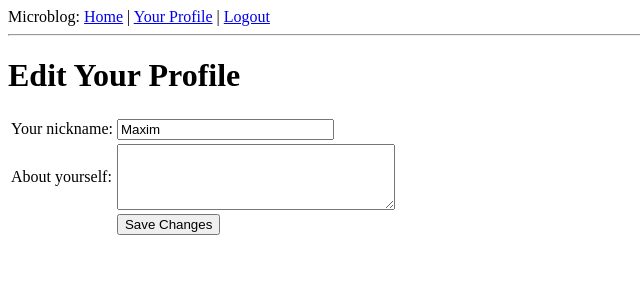
After one commit to stevesark/microblog, a Flask app: page /edit in a window 1280 px wide. The commit adds this page. Shown: the top 300 px of the page, without its empty margins (0-640 px from the left). Run offline with Flask 2, Linux system fonts and the light colour scheme; a user stored in the database is signed in; data comes from the database, SQL or seed files in the repository; both versions use the stored data as it was after the commit.

Commit message:
Добавление страницы профиля и аватарки

```diff
--- a/app/forms.py
+++ b/app/forms.py
@@ -1,7 +1,11 @@
 from flask.ext.wtf import Form
-from wtforms import TextField, BooleanField
-from wtforms.validators import Required
+from wtforms import TextField, BooleanField, TextAreaField
+from wtforms.validators import Required, Length
 
 class LoginForm(Form):
     openid = TextField('openid', validators = [Required()])
     remember_me = BooleanField('remember_me', default = False)
+
+class EditForm(Form):
+    nickname = TextField('nickname', validators = [Required()])
+    about_me = TextAreaField('about_me', validators = [Length(min = 0, max = 140)])
--- a/app/models.py
+++ b/app/models.py
@@ -1,4 +1,5 @@
 from app import db
+from hashlib import md5
 
 ROLE_USER = 0
 ROLE_ADMIN = 1
@@ -9,6 +10,8 @@ class User(db.Model):
     email = db.Column(db.String(120), index = True, unique = True)
     role = db.Column(db.SmallInteger, default = ROLE_USER)
     posts = db.relationship('Post', backref = 'author', lazy = 'dynamic')
+    about_me = db.Column(db.String(140))
+    last_seen = db.Column(db.DateTime)
 
     def is_authenticated(self):
         return True
@@ -22,6 +25,9 @@ class User(db.Model):
     def get_id(self):
         return unicode(self.id)
 
+    def avatar(self, size):
+        return 'http://www.gravatar.com/avatar/' + md5(self.email).hexdigest() + '?d=mm&s=' + str(size)
+
     def __repr__(self):
         return '<User %r>' % (self.nickname)
 
--- a/app/templates/base.html
+++ b/app/templates/base.html
@@ -10,6 +10,7 @@
     <div>Microblog:
         <a href="{{ url_for('index') }}">Home</a>
         {% if g.user.is_authenticated() %}
+        | <a href="{{ url_for('user', nickname = g.user.nickname) }}">Your Profile</a>
         | <a href="{{ url_for('logout') }}">Logout</a>
         {% endif %}
     </div>
--- /dev/null
+++ b/app/templates/edit.html
@@ -0,0 +1,23 @@
+<!-- extend base layout -->
+{% extends "base.html" %}
+
+{% block content %}
+<h1>Edit Your Profile</h1>
+<form action="" method="post" name="edit">
+    {{form.hidden_tag()}}
+    <table>
+        <tr>
+            <td>Your nickname:</td>
+            <td>{{form.nickname(size = 24)}}</td>
+        </tr>
+        <tr>
+            <td>About yourself:</td>
+            <td>{{form.about_me(cols = 32, rows = 4)}}</td>
+        </tr>
+        <tr>
+            <td></td>
+            <td><input type="submit" value="Save Changes"></td>
+        </tr>
+    </table>
+</form>
+{% endblock %}
--- /dev/null
+++ b/app/templates/post.html
@@ -0,0 +1,5 @@
+<table>
+    <tr valign="top">
+        <td><img src="{{post.author.avatar(50)}}"></td><td><i>{{post.author.nickname}} says:</i><br>{{post.body}}</td>
+    </tr>
+</table>
--- a/app/views.py
+++ b/app/views.py
@@ -1,8 +1,9 @@
 from flask import render_template, flash, redirect, session, url_for, request, g
 from flask.ext.login import login_user, logout_user, current_user, login_required
 from app import app, db, lm, oid
-from forms import LoginForm
+from forms import LoginForm, EditForm
 from models import User, ROLE_USER, ROLE_ADMIN
+from datetime import datetime
 
 @lm.user_loader
 def load_user(id):
@@ -11,6 +12,10 @@ def load_user(id):
 @app.before_request
 def before_request():
     g.user = current_user
+    if g.user.is_authenticated():
+        g.user.last_seen = datetime.utcnow()
+        db.session.add(g.user)
+        db.session.commit()
 
 @app.route('/')
 @app.route('/index')
@@ -70,3 +75,35 @@ def after_login(resp):
 def logout():
     logout_user()
     return redirect(url_for('index'))
+
+@app.route('/user/<nickname>')
+@login_required
+def user(nickname):
+    user = User.query.filter_by(nickname = nickname).first()
+    if user == None:
+        flash('User ' + nickname + ' not found.')
+        return redirect(url_for('index'))
+    posts = [
+        { 'author': user, 'body': 'Test post #1' },
+        { 'author': user, 'body': 'Test post #2' }
+    ]
+    return render_template('user.html',
+        user = user,
+        posts = posts)
+
+@app.route('/edit', methods = ['GET', 'POST'])
+@login_required
+def edit():
+    form = EditForm()
+    if form.validate_on_submit():
+        g.user.nickname = form.nickname.data
+        g.user.about_me = form.about_me.data
+        db.session.add(g.user)
+        db.session.commit()
+        flash('Your changes have been saved.')
+        return redirect(url_for('edit'))
+    else:
+        form.nickname.data = g.user.nickname
+        form.about_me.data = g.user.about_me
+    return render_template('edit.html',
+        form = form)
```
Also changed, not shown: app/templates/user.html (added, +20 -0 lines), db_repository/versions/003_migration.py (added, +32 -0 lines), app.db, 10 other files.
